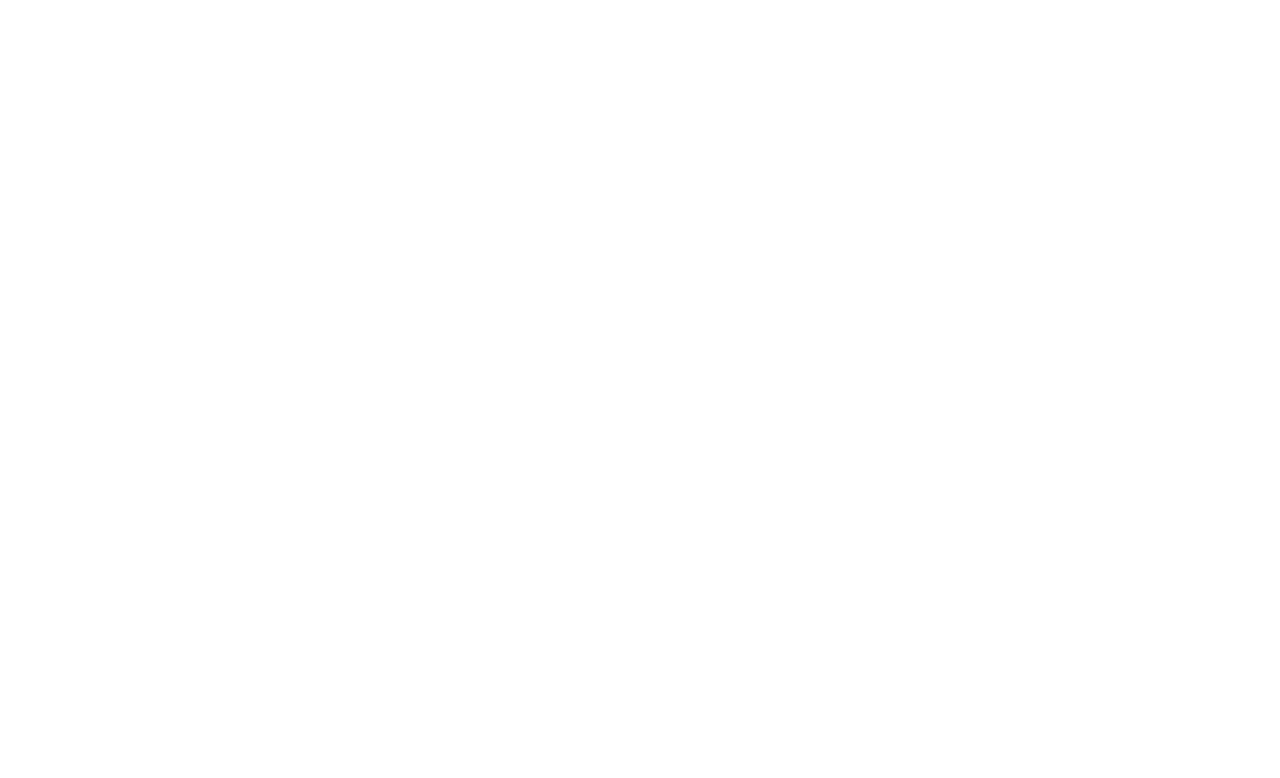
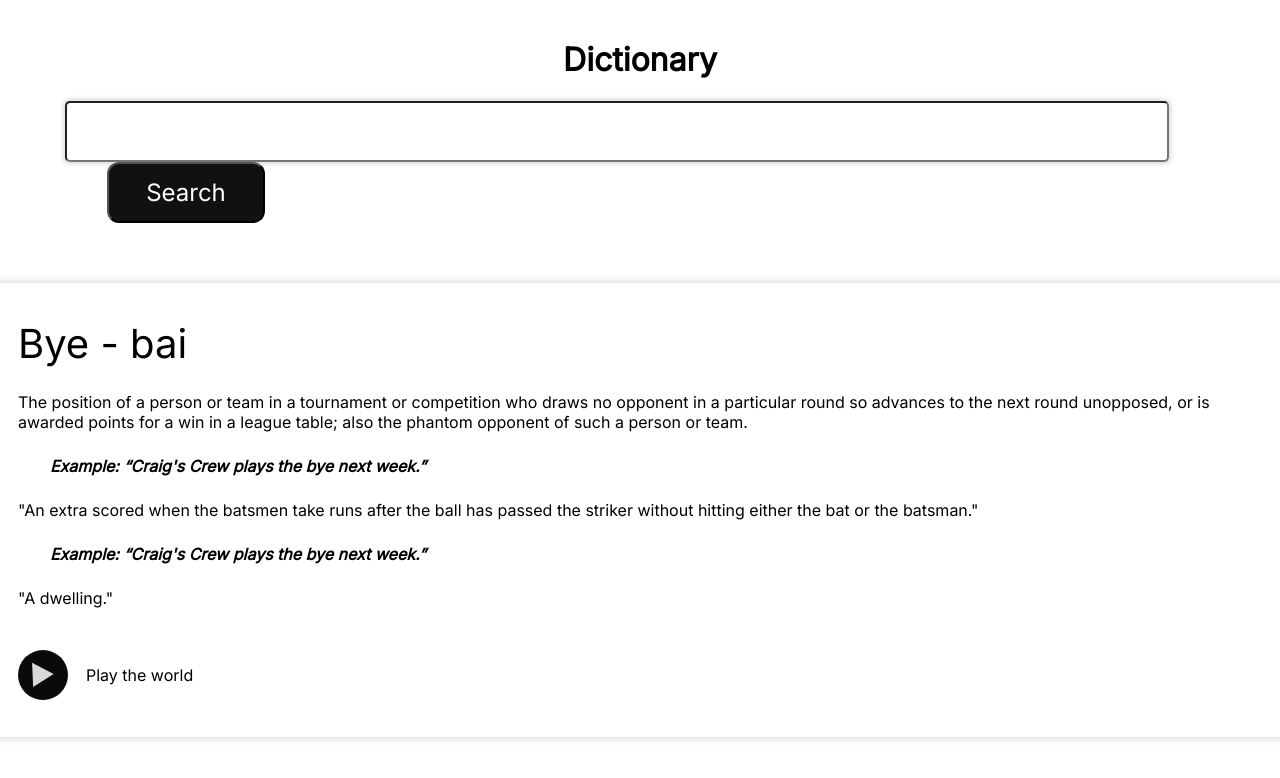
Before and after one commit to JakhongirYusupov/dictionary, a website: page index.html in a window 1280 px wide. Drawn offline with Linux system fonts and the light colour scheme.

Commit message:
project finished

```diff
--- a/css/style.css
+++ b/css/style.css
@@ -0,0 +1,91 @@
+* {
+    padding: 0;
+    margin: 0;
+    box-sizing: border-box;
+    font-family: 'Inter', sans-serif;
+}
+
+.container {
+    padding: 0 65px;
+
+    display: flex;
+    flex-direction: column;
+    align-items: center;
+}
+
+.header-search h1 {
+    text-align: center;
+}
+
+.header-search>div {
+    margin-top: 40px;
+    margin-bottom: 22px;
+}
+
+form>input {
+    width: 1104px;
+    height: 61px;
+    background: #FFFFFF;
+    box-shadow: 0px 0px 4px 2px rgba(114, 111, 111, 0.25);
+    border-radius: 5px;
+    outline: none;
+    text-indent: 33px;
+    font-size: 24px;
+    line-height: 29px;
+}
+
+form>button {
+    width: 158px;
+    height: 61px;
+    margin-left: 42px;
+    background: #111111;
+    border-radius: 12px;
+    font-size: 24px;
+    line-height: 29px;
+    color: #FFFFFF;
+}
+
+.hero_main {
+    width: 1308px;
+    margin-top: 60px;
+    padding: 37px 32px;
+    background: #FFFFFF;
+    box-shadow: 0px 0px 7px 3px rgba(0, 0, 0, 0.11);
+    border-radius: 14px;
+}
+
+.hero {
+    display: grid;
+    gap: 24px;
+}
+
+.hero>h2 {
+    font-weight: 400;
+    font-size: 40px;
+    line-height: 48px;
+}
+
+.hero>strong {
+    margin-left: 32px;
+}
+
+.audio {
+    margin-top: 42px;
+    display: flex;
+    align-items: center;
+    cursor: pointer;
+}
+
+.audio>p {
+    margin-left: 18px;
+}
+
+.audio>div {
+    width: 50px;
+    height: 50px;
+    display: flex;
+    justify-content: center;
+    align-items: center;
+    background: #0A0A0A;
+    border-radius: 50%;
+}
--- a/index.html
+++ b/index.html
@@ -5,11 +5,52 @@
     <meta charset="UTF-8">
     <meta http-equiv="X-UA-Compatible" content="IE=edge">
     <meta name="viewport" content="width=device-width, initial-scale=1.0">
-    <title>Document</title>
+    <link rel="preconnect" href="https://fonts.googleapis.com">
+    <link rel="preconnect" href="https://fonts.gstatic.com" crossorigin>
+    <link href="https://fonts.googleapis.com/css2?family=Inter&display=swap" rel="stylesheet">
+    <title>Dictionary</title>
+    <link rel="stylesheet" href="./css/style.css">
 </head>
 
 <body>
 
+    <main>
+        <div class="container">
+            <div class="header-search">
+                <div>
+                    <h1>Dictionary</h1>
+                </div>
+                <form class="form" action="">
+                    <input class="search-input" type="text">
+                    <button class="button">Search</button>
+                </form>
+            </div>
+            <div class="hero_main">
+                <div class="hero">
+                    <h2 class="hero__title">Bye - bai</h2>
+                    <p class="hero__description">The position of a person or team in a tournament or competition who
+                        draws
+                        no opponent in a particular
+                        round so advances to the next round unopposed, or is awarded points for a win in a league table;
+                        also the phantom opponent of such a person or team.</p>
+                    <strong><i>Example: “Craig's Crew plays the bye next week.”</i></strong>
+                    <p class="hero__description">"An extra scored when the batsmen take runs after the ball has passed
+                        the
+                        striker without hitting either the bat or the batsman."</p>
+                    <strong><i>Example: “Craig's Crew plays the bye next week.”</i></strong>
+                    <p class="hero__description">"A dwelling."</p>
+                </div>
+                <div class="audio">
+                    <div>
+                        <img src="./img/Polygon 1.svg" alt="">
+                    </div>
+                    <p>Play the world</p>
+                </div>
+            </div>
+        </div>
+    </main>
+
+    <script src="./js/main.js"></script>
 </body>
 
 </html>
--- a/js/main.js
+++ b/js/main.js
@@ -0,0 +1,63 @@
+const INPUT = document.querySelector('.search-input');
+const form = document.querySelector('.form');
+const HERO = document.querySelector('.hero');
+const AUDIO = document.querySelector('.audio');
+
+const urlRegex = '^(?!mailto:)(?:(?:http|https|ftp)://)(?:\\S+(?::\\S*)?@)?(?:(?:(?:[1-9]\\d?|1\\d\\d|2[01]\\d|22[0-3])(?:\\.(?:1?\\d{1,2}|2[0-4]\\d|25[0-5])){2}(?:\\.(?:[0-9]\\d?|1\\d\\d|2[0-4]\\d|25[0-4]))|(?:(?:[a-z\\u00a1-\\uffff0-9]+-?)*[a-z\\u00a1-\\uffff0-9]+)(?:\\.(?:[a-z\\u00a1-\\uffff0-9]+-?)*[a-z\\u00a1-\\uffff0-9]+)*(?:\\.(?:[a-z\\u00a1-\\uffff]{2,})))|localhost)(?::\\d{2,5})?(?:(/|\\?|#)[^\\s]*)?$';
+const url = new RegExp(urlRegex, 'i');
+
+form.addEventListener('submit', (event) => {
+    event.preventDefault();
+    GETDATA(INPUT.value);
+})
+const GETDATA = async (value) => {
+    try {
+        HERO.innerHTML = ''
+        const DATA = await (await fetch(`https://api.dictionaryapi.dev/api/v2/entries/en/${value}`)).json();
+        let data = DATA[0];
+        let title = createElement('h2');
+        for (let i of data.phonetics) {
+            if (i.text) {
+                title.innerText = `${DATA[0].word} -  ${i.text.split('/')[1]}`;
+            }
+            if (url.test(i.audio)) {
+                renderAudio(i.audio);
+            }
+        }
+        HERO.appendChild(title);
+
+        for (let item of data.meanings) {
+            for (let j of item.definitions) {
+                if (j.definition) {
+                    let desc = createElement('p');
+                    desc.innerText = j.definition;
+                    HERO.appendChild(desc);
+                }
+
+                if (j.example) {
+                    let strong = createElement('strong');
+                    let i = createElement('i');
+                    i.innerText = `Example: "${j.example}"`
+                    strong.appendChild(i);
+                    HERO.appendChild(strong);
+                }
+            }
+        }
+
+    } catch (error) {
+    }
+}
+
+const createElement = (value) => document.createElement(value);
+
+
+let audio = null;
+const renderAudio = (url) => {
+    audio = new Audio(url);
+}
+AUDIO.addEventListener('click', () => {
+    try {
+        audio.play();
+    } catch (error) {
+    }
+})
```
Also changed, not shown: package.json (added, +25 -0 lines), img/Polygon 1.svg (added), 1 other file.
